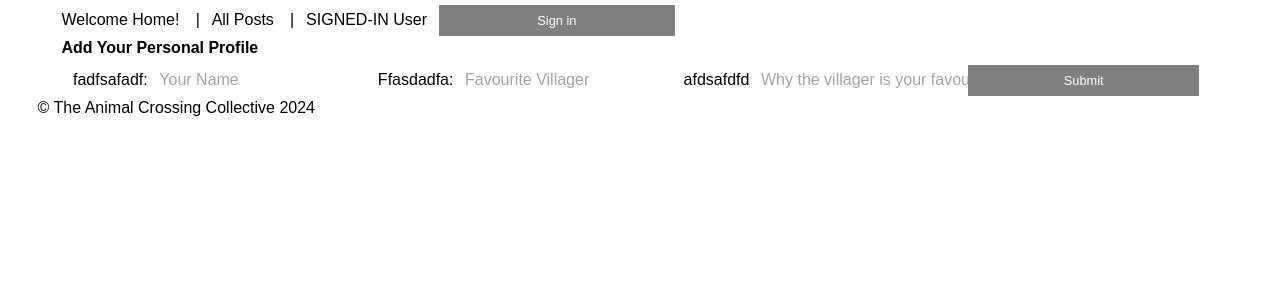
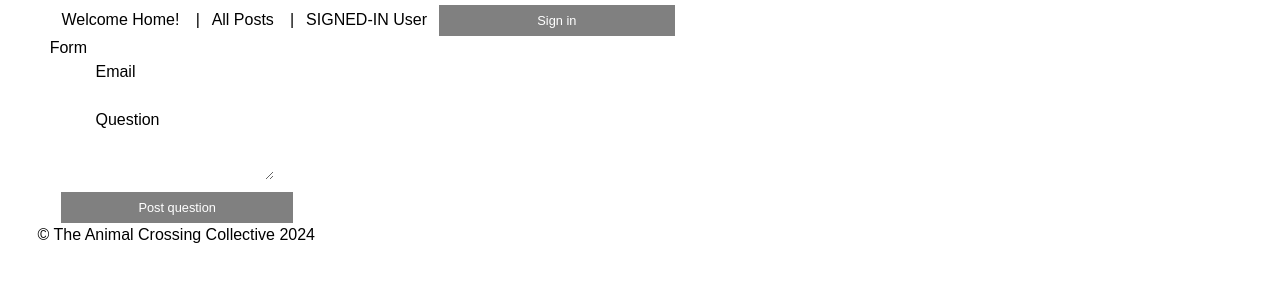
Before and after one commit to LizNich/wk9-ac-social, a Next.js app: page /user/bioform in a window 1280 px wide. Shown: the top 300 px of the page. Built offline with nearby package versions, Linux system fonts and the light colour scheme; no server answers; a web font is replaced by a local one.

Commit message:
add delete and radix form

```diff
--- a/src/app/user/bioform/page.js
+++ b/src/app/user/bioform/page.js
@@ -1,54 +1,10 @@
-import { db } from "@/utils/db";
-import { redirect } from "next/navigation";
+import FormDemo from "@/components/Demo";
 
-export default function NewPostPage() {
-  async function handleAddPost(formData) {
-    "use server";
-
-    const username = formData.get("username");
-    const villager = formData.get("villager");
-    const reason = formData.get("reason");
-
-    await db.query(
-      `INSERT INTO posts (username, villager, reason) VALUES ($1, $2, $3)`,
-      [username, villager, reason]
-    );
-
-    redirect("/posts");
-  }
-
+export default function BioFormPage() {
   return (
-    <div className="max-w-lg mx-auto p-6">
-      <h2 className="bg-[#fffffa] bg-opacity-70 text-black text-center mt-4 p-2 w-full text-2xl font-bold mb-10">
-        <strong>Add Your Personal Profile</strong>
-      </h2>
-
-      <form action={handleAddPost} className="space-y-4">
-        <label className="block font-medium mb-2" v>
-          fadfsafadf:
-        </label>
-        <input
-          name="username"
-          placeholder="Your Name"
-          className="w-full px-4 py-2 border border-gray-300 rounded-lg"
-        />
-        <label className="block font-medium mb-2">Ffasdadfa:</label>
-        <input
-          name="villager"
-          placeholder="Favourite Villager"
-          className="w-full px-4 py-2 border border-gray-300 rounded-lg"
-        />
-        <label className="block font-medium mb-2">afdsafdfd</label>
-        <input
-          name="reason"
-          placeholder="Why the villager is your favourite"
-          className="w-full px-4 py-2 border border-gray-300 rounded-lg"
-        />
-
-        <button className="bg-gray-500 text-white px-24 py-2 rounded-lg hover:bg-blue-600 transition text-2xl font-bold flex justify-center items-center ">
-          Submit
-        </button>
-      </form>
+    <div>
+      <p>Form</p>
+      <FormDemo />
     </div>
   );
 }
--- a/src/components/DeletePost.js
+++ b/src/components/DeletePost.js
@@ -12,7 +12,7 @@ export function DeletePost({ postID }) {
     console.log("delete post called");
     deleteAction(postID);
     console.log("delete post, delete action finished");
-    router.push("/posts");
+    router.push("/user");
   };
 
   return (
--- /dev/null
+++ b/src/components/Demo.js
@@ -0,0 +1,59 @@
+import React from "react";
+import * as Form from "@radix-ui/react-form";
+
+const FormDemo = () => (
+  <Form.Root className="w-[260px]">
+    <Form.Field className="mb-2.5 grid" name="email">
+      <div className="flex items-baseline justify-between">
+        <Form.Label className="text-[15px] font-medium leading-[35px] text-white">
+          Email
+        </Form.Label>
+        <Form.Message
+          className="text-[13px] text-white opacity-80"
+          match="valueMissing"
+        >
+          Please enter your email
+        </Form.Message>
+        <Form.Message
+          className="text-[13px] text-white opacity-80"
+          match="typeMismatch"
+        >
+          Please provide a valid email
+        </Form.Message>
+      </div>
+      <Form.Control asChild>
+        <input
+          className="box-border inline-flex h-[35px] w-full appearance-none items-center justify-center rounded bg-blackA2 px-2.5 text-[15px] leading-none text-white shadow-[0_0_0_1px] shadow-blackA6 outline-none selection:bg-blackA6 selection:text-white hover:shadow-[0_0_0_1px_black] focus:shadow-[0_0_0_2px_black]"
+          type="email"
+          required
+        />
+      </Form.Control>
+    </Form.Field>
+    <Form.Field className="mb-2.5 grid" name="question">
+      <div className="flex items-baseline justify-between">
+        <Form.Label className="text-[15px] font-medium leading-[35px] text-white">
+          Question
+        </Form.Label>
+        <Form.Message
+          className="text-[13px] text-white opacity-80"
+          match="valueMissing"
+        >
+          Please enter a question
+        </Form.Message>
+      </div>
+      <Form.Control asChild>
+        <textarea
+          className="box-border inline-flex w-full resize-none appearance-none items-center justify-center rounded bg-blackA2 p-2.5 text-[15px] leading-none text-white shadow-[0_0_0_1px] shadow-blackA6 outline-none selection:bg-blackA6 selection:text-white hover:shadow-[0_0_0_1px_black] focus:shadow-[0_0_0_2px_black]"
+          required
+        />
+      </Form.Control>
+    </Form.Field>
+    <Form.Submit asChild>
+      <button className="mt-2.5 box-border inline-flex h-[35px] w-full items-center justify-center rounded bg-white px-[15px] font-medium leading-none text-violet11 shadow-[0_2px_10px] shadow-blackA4 hover:bg-mauve3 focus:shadow-[0_0_0_2px] focus:shadow-black focus:outline-none">
+        Post question
+      </button>
+    </Form.Submit>
+  </Form.Root>
+);
+
+export default FormDemo;
--- a/src/utils/deleteaction.js
+++ b/src/utils/deleteaction.js
@@ -10,5 +10,5 @@ export async function deleteAction(postID) {
   const data = await response.json;
   console.log(data);
 
-  revalidatePath("/posts");
+  revalidatePath("/user");
 }
```
Also changed, not shown: src/app/layout.js (+0 -16 lines), src/app/user/page.js (+8 -6 lines).
